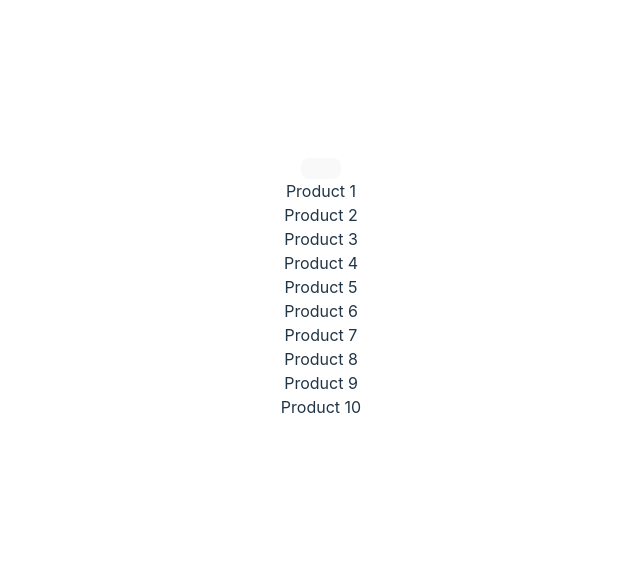
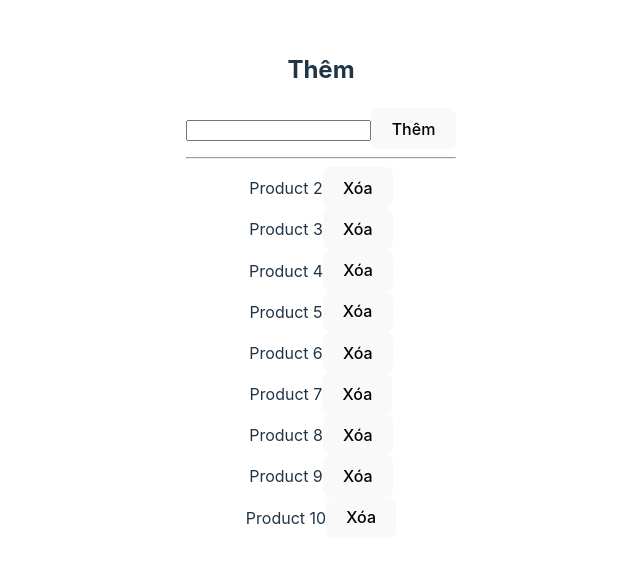
Before and after one commit to datlt2306/FPL-WEB209, a React (Vite) app in the folder SU24/: page / in a window 1280 px wide. Shown: the part 115-678 px from the top of the page, without its empty margins (319-959 px from the left). Built offline with nearby package versions, Linux system fonts and the light colour scheme; data requests are answered from the project's data file.

Commit message:
Buổi 2 - WD18333

```diff
--- a/SU24/db.json
+++ b/SU24/db.json
@@ -1,14 +1,58 @@
 {
-    "products": [
-        { "id": 1, "name": "Product 1", "price": 10.99, "description": "This is product 1" },
-        { "id": 2, "name": "Product 2", "price": 19.99, "description": "This is product 2" },
-        { "id": 3, "name": "Product 3", "price": 14.99, "description": "This is product 3" },
-        { "id": 4, "name": "Product 4", "price": 7.99, "description": "This is product 4" },
-        { "id": 5, "name": "Product 5", "price": 24.99, "description": "This is product 5" },
-        { "id": 6, "name": "Product 6", "price": 12.99, "description": "This is product 6" },
-        { "id": 7, "name": "Product 7", "price": 9.99, "description": "This is product 7" },
-        { "id": 8, "name": "Product 8", "price": 16.99, "description": "This is product 8" },
-        { "id": 9, "name": "Product 9", "price": 21.99, "description": "This is product 9" },
-        { "id": 10, "name": "Product 10", "price": 11.99, "description": "This is product 10" }
-    ]
+  "products": [
+    {
+      "id": 2,
+      "name": "Product 2",
+      "price": 19.99,
+      "description": "This is product 2"
+    },
+    {
+      "id": 3,
+      "name": "Product 3",
+      "price": 14.99,
+      "description": "This is product 3"
+    },
+    {
+      "id": 4,
+      "name": "Product 4",
+      "price": 7.99,
+      "description": "This is product 4"
+    },
+    {
+      "id": 5,
+      "name": "Product 5",
+      "price": 24.99,
+      "description": "This is product 5"
+    },
+    {
+      "id": 6,
+      "name": "Product 6",
+      "price": 12.99,
+      "description": "This is product 6"
+    },
+    {
+      "id": 7,
+      "name": "Product 7",
+      "price": 9.99,
+      "description": "This is product 7"
+    },
+    {
+      "id": 8,
+      "name": "Product 8",
+      "price": 16.99,
+      "description": "This is product 8"
+    },
+    {
+      "id": 9,
+      "name": "Product 9",
+      "price": 21.99,
+      "description": "This is product 9"
+    },
+    {
+      "id": 10,
+      "name": "Product 10",
+      "price": 11.99,
+      "description": "This is product 10"
+    }
+  ]
 }
--- a/SU24/src/App.tsx
+++ b/SU24/src/App.tsx
@@ -4,18 +4,52 @@ import "./App.css";
 
 const App = () => {
     const [products, setProducts] = useState([] as any[]);
-    const [status, setStatus] = useState(false);
+    const [error, setError] = useState<string | null>(null);
+    const [editProductId, setEditProductId] = useState<number | null>(null);
     useEffect(() => {
-        fetch(`http://localhost:3000/products`)
-            .then((response) => response.json())
-            .then((data) => setProducts(data))
-            .catch((error) => console.error(error));
-    }, [status]);
+        (async () => {
+            try {
+                const data = await (await fetch(`http://localhost:3000/products`)).json();
+                setProducts(data);
+            } catch (error: any) {
+                setError(error.message);
+            }
+        })();
+    }, []);
+
+    const onHandleRemove = async (id: number) => {
+        const confirm = window.confirm("Are you sure?");
+        if (confirm) {
+            await fetch(`http://localhost:3000/products/${id}`, { method: "DELETE" });
+            // rerender
+            setProducts(products.filter((item) => item.id !== id));
+        }
+    };
     return (
         <div className="App">
-            <button onClick={() => setStatus(true)}></button>
+            {error && <div>{error}</div>}
+
+            <h2>Thêm</h2>
+            <form>
+                <input type="text" />
+                <button>Thêm</button>
+            </form>
+            <hr />
             {products.map((item, index) => (
-                <div key={index}>{item?.name}</div>
+                <div key={index}>
+                    {editProductId === item.id ? (
+                        <form>
+                            <input type="text" defaultValue={item.name} />
+                            <button>Save</button>
+                            <button onClick={() => setEditProductId(null)}>Cancel</button>
+                        </form>
+                    ) : (
+                        <>
+                            <span onClick={() => setEditProductId(item.id)}>{item.name}</span>
+                            <button onClick={() => onHandleRemove(item.id)}>Xóa</button>
+                        </>
+                    )}
+                </div>
             ))}
         </div>
     );
```
